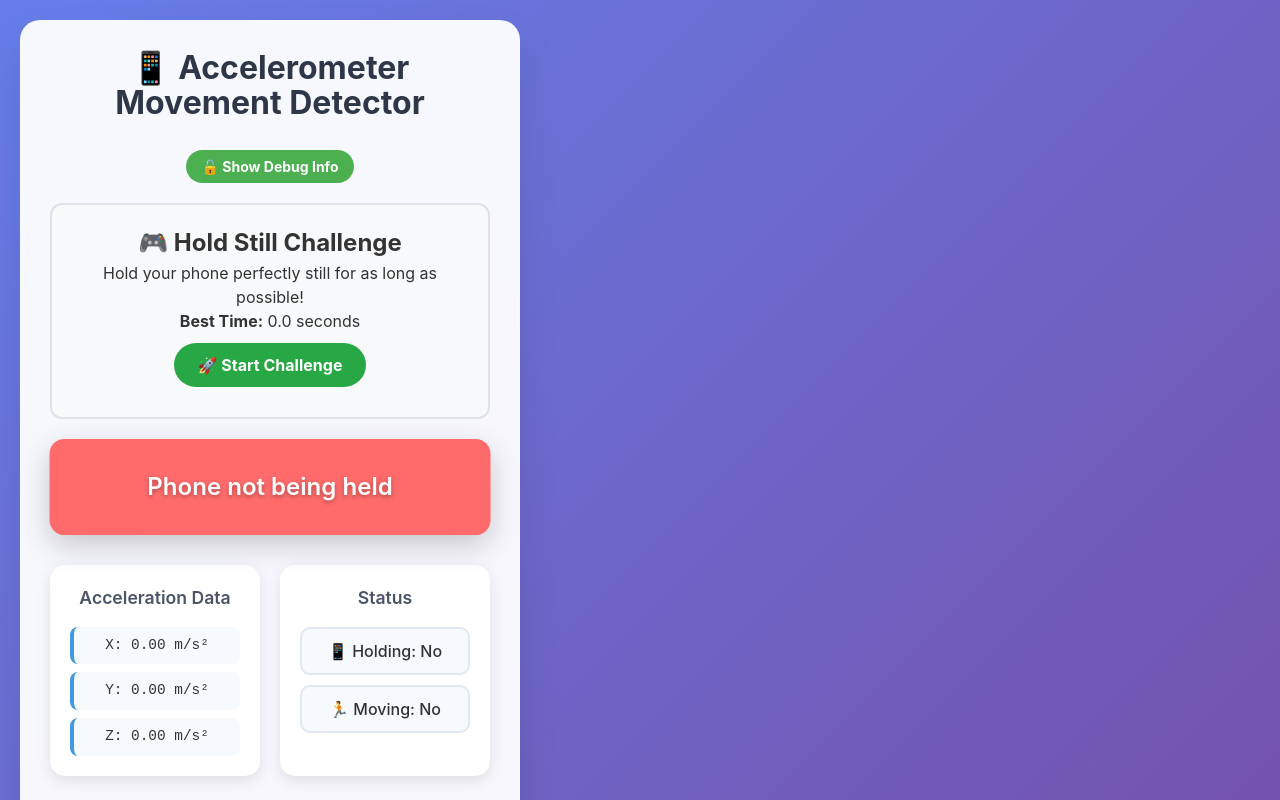
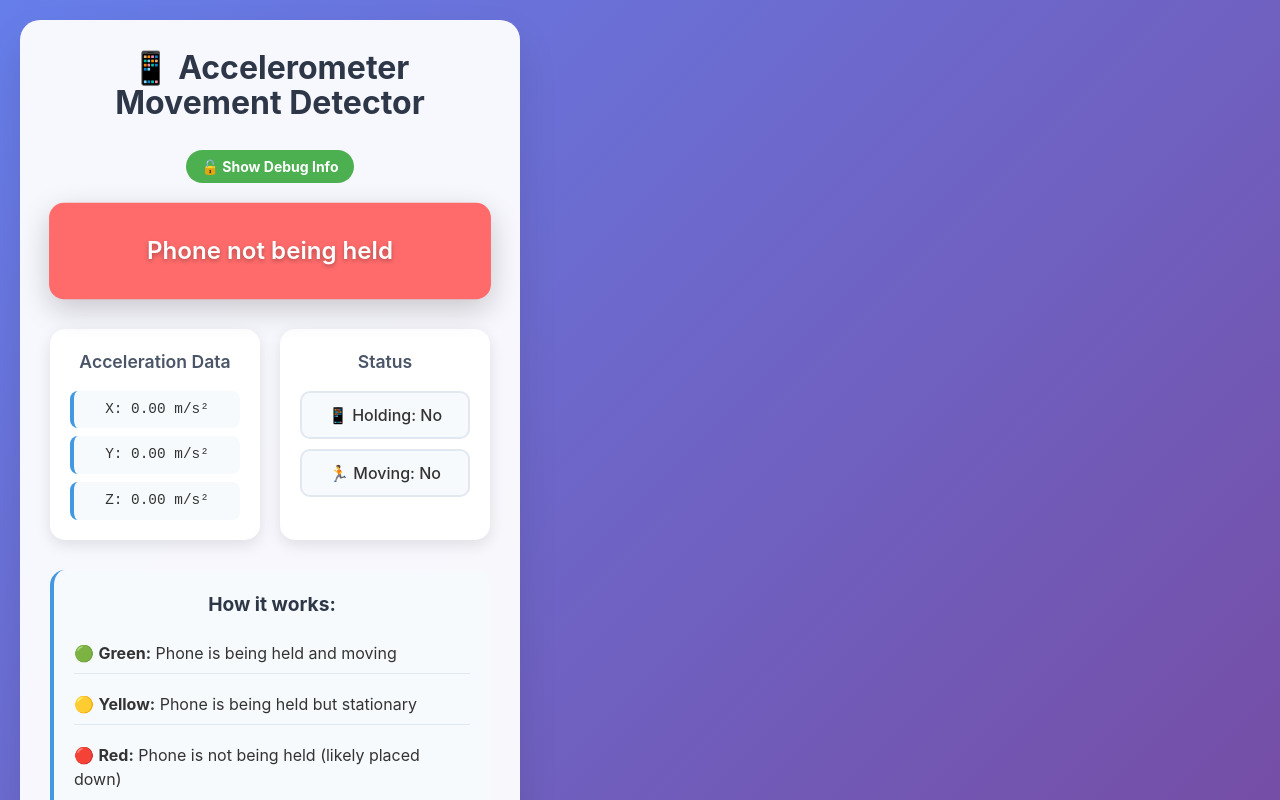
Before and after one commit to benderham/accelerometer-app, a React (Vite) app: page / in a window 1280 px wide. Shown: the top 800 px of the page. Built offline with nearby package versions, Linux system fonts and the light colour scheme.

Commit message:
Remove game state management and UI elements from App component, streamlining the code by eliminating unused variables and functions related to the "Hold Still Challenge." This refactor enhances clarity and prepares the component for future updates.

```diff
--- a/src/App.jsx
+++ b/src/App.jsx
@@ -12,16 +12,9 @@ function App() {
   const [apiTest, setApiTest] = useState('')
   const [debugMode, setDebugMode] = useState(false)
 
-  // Simple game state
-  const [gameActive, setGameActive] = useState(false)
-  const [gameTime, setGameTime] = useState(0)
-  const [bestTime, setBestTime] = useState(0)
-
   const lastAcceleration = useRef({ x: 0, y: 0, z: 0 })
-  const gameTimer = useRef(null)
   const movementThreshold = 0.5
   const holdingThreshold = 0.05
-  const gameMovementThreshold = 0.3
 
   const testAPIs = () => {
     let testResults = '=== API Availability Test ===\n'
@@ -94,43 +87,7 @@ function App() {
       setIsHolding(false)
     }
 
-    // Game logic - simple check
-    if (gameActive && (!isHolding || totalDelta > gameMovementThreshold)) {
-      endGame()
-    }
-
     lastAcceleration.current = currentAccel
-  }
-
-  const startGame = () => {
-    setGameActive(true)
-    setGameTime(0)
-
-    gameTimer.current = setInterval(() => {
-      setGameTime(prev => prev + 0.1)
-    }, 100)
-  }
-
-  const endGame = () => {
-    if (gameTimer.current) {
-      clearInterval(gameTimer.current)
-      gameTimer.current = null
-    }
-
-    if (gameTime > bestTime) {
-      setBestTime(gameTime)
-    }
-
-    setGameActive(false)
-  }
-
-  const resetGame = () => {
-    if (gameTimer.current) {
-      clearInterval(gameTimer.current)
-      gameTimer.current = null
-    }
-    setGameActive(false)
-    setGameTime(0)
   }
 
   const requestPermission = async () => {
@@ -193,12 +150,6 @@ function App() {
     testAPIs()
     console.log('App mounted, current permission state:', permission)
     requestPermission()
-
-    return () => {
-      if (gameTimer.current) {
-        clearInterval(gameTimer.current)
-      }
-    }
   }, [])
 
   const getStatusColor = () => {
@@ -240,105 +191,6 @@ function App() {
             {debugMode ? '🔒 Hide Debug Info' : '🔓 Show Debug Info'}
           </button>
         </div>
-
-        {/* Game Mode Section */}
-        {permission === 'granted' && !error && (
-          <div style={{
-            background: '#f8f9fa',
-            padding: '20px',
-            margin: '20px 0',
-            borderRadius: '12px',
-            border: '2px solid #dee2e6',
-            textAlign: 'center'
-          }}>
-            <h2>🎮 Hold Still Challenge</h2>
-            <p>Hold your phone perfectly still for as long as possible!</p>
-
-            {!gameActive && (
-              <div>
-                <p><strong>Best Time:</strong> {bestTime.toFixed(1)} seconds</p>
-                <button
-                  onClick={startGame}
-                  style={{
-                    background: '#28a745',
-                    color: 'white',
-                    border: 'none',
-                    padding: '12px 24px',
-                    borderRadius: '25px',
-                    cursor: 'pointer',
-                    fontSize: '16px',
-                    fontWeight: 'bold',
-                    margin: '10px'
-                  }}
-                >
-                  🚀 Start Challenge
-                </button>
-              </div>
-            )}
-
-            {gameActive && (
-              <div style={{
-                background: '#d4edda',
-                padding: '15px',
-                borderRadius: '8px',
-                border: '2px solid #c3e6cb'
-              }}>
-                <div style={{
-                  fontSize: '24px',
-                  fontWeight: 'bold',
-                  color: '#155724',
-                  marginBottom: '10px'
-                }}>
-                  ⏱️ {gameTime.toFixed(1)}s
-                </div>
-                <div style={{
-                  fontSize: '16px',
-                  color: '#6c757d',
-                  marginBottom: '10px'
-                }}>
-                  Best: {bestTime.toFixed(1)}s
-                </div>
-                <p style={{ marginTop: '10px', fontSize: '14px' }}>
-                  💡 Keep your phone still and don't put it down!
-                </p>
-              </div>
-            )}
-
-            {!gameActive && gameTime > 0 && (
-              <div style={{
-                background: gameTime > bestTime ? '#d4edda' : '#f8d7da',
-                padding: '20px',
-                borderRadius: '8px',
-                border: gameTime > bestTime ? '2px solid #c3e6cb' : '2px solid #f5c6cb'
-              }}>
-                <div style={{
-                  fontSize: '36px',
-                  marginBottom: '10px'
-                }}>
-                  {gameTime > bestTime ? '🎉 NEW RECORD! 🎉' : '💥 GAME OVER 💥'}
-                </div>
-                <p>Time: {gameTime.toFixed(1)} seconds</p>
-                {gameTime > bestTime && <p>That's a new personal best!</p>}
-                <button
-                  onClick={resetGame}
-                  style={{
-                    background: gameTime > bestTime ? '#28a745' : '#dc3545',
-                    color: 'white',
-                    border: 'none',
-                    padding: '10px 20px',
-                    borderRadius: '20px',
-                    cursor: 'pointer',
-                    fontSize: '14px',
-                    fontWeight: 'bold',
-                    margin: '5px'
-                  }}
-                >
-                  {gameTime > bestTime ? '🏆 Play Again' : '🔄 Try Again'}
-                </button>
-              </div>
-            )}
-          </div>
-        )}
 
         {/* API Test Results - Only show in debug mode */}
         {debugMode && (
```
